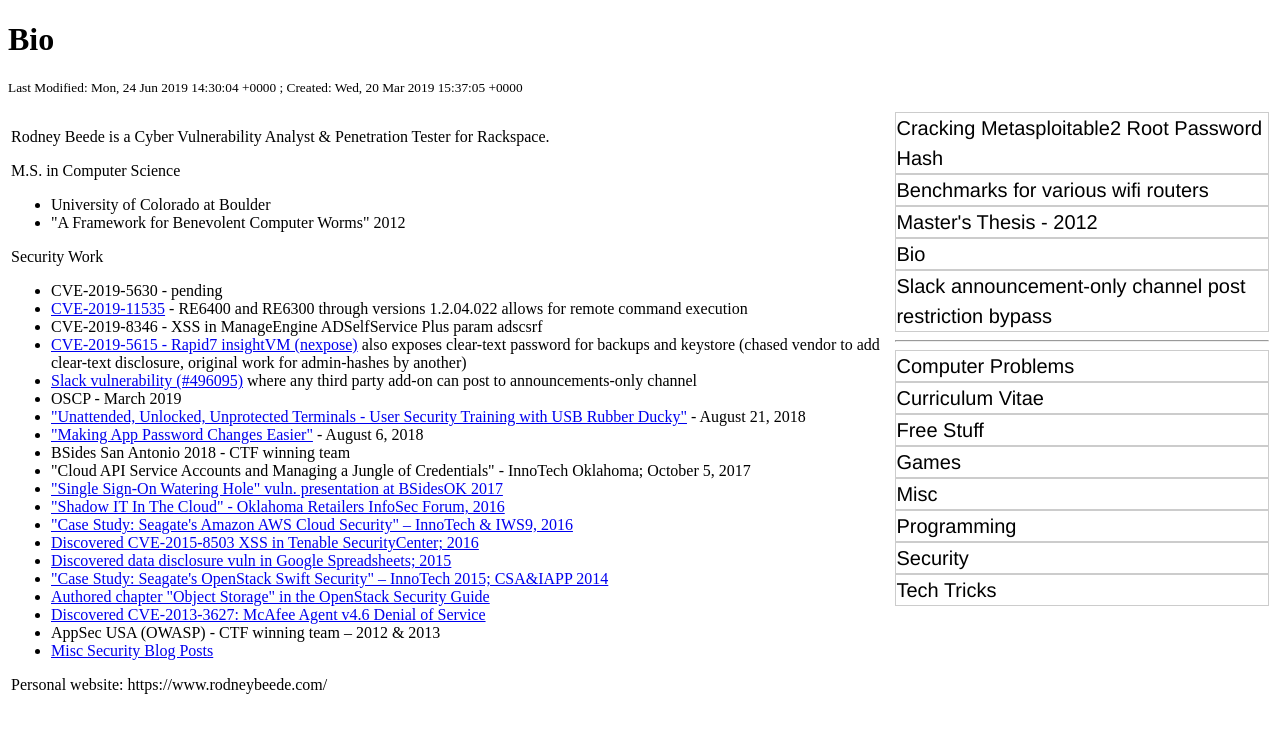
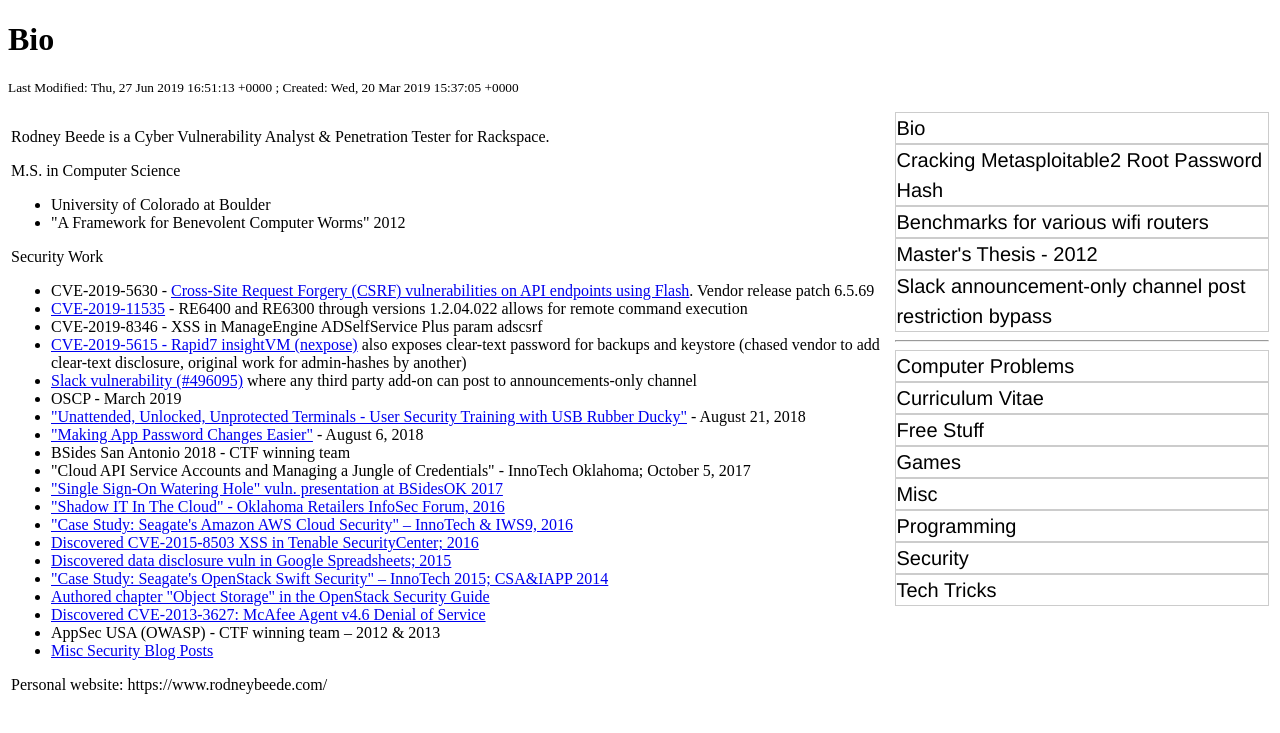
Before and after one commit to rbeede/rbeede.github.io, a Jekyll site: the page built from _posts/2019-06-27-bio.html, in a window 1280 px wide. Shown: the top 733 px of the page. Built offline with Jekyll 4.4.1, drawn with Linux system fonts in a browser that asks for light colours.

Commit message:
CVE-2019-5630

```diff
--- a/_posts/2019-04-16-bio.html
+++ b/_posts/2019-06-27-bio.html
@@ -21,7 +21,7 @@
 
 <ul>
 <!-- <li>CVE- - pending</li> -->
-<li>CVE-2019-5630 - pending</li>
+<li>CVE-2019-5630 - <a href="https://help.rapid7.com/nexpose/en-us/release-notes/archive/2019/06/">Cross-Site Request Forgery (CSRF) vulnerabilities on API endpoints using Flash</a>.  Vendor release patch 6.5.69</li>
 <li><a href="http://s3.amazonaws.com/downloads.linksys.com/support/assets/releasenotes/Linksys%20RE6300%20RE6400%20Firmware%20Release%20Notes_v1.2.05.001.txt">CVE-2019-11535</a> - RE6400 and RE6300 through versions 1.2.04.022 allows for remote command execution</li>
 <li>CVE-2019-8346 - XSS in ManageEngine ADSelfService Plus param adscsrf</li>
 <li><a href="/security/cve-2019-5615-rapid7-clear-text-password-exposure.html">CVE-2019-5615 - Rapid7 insightVM (nexpose)</a> also exposes clear-text password for backups and keystore (chased vendor to add clear-text disclosure, original work for admin-hashes by another)</li>
```
Also changed, not shown: other parts of _posts/2019-06-27-bio.html (+1 -1 lines).
